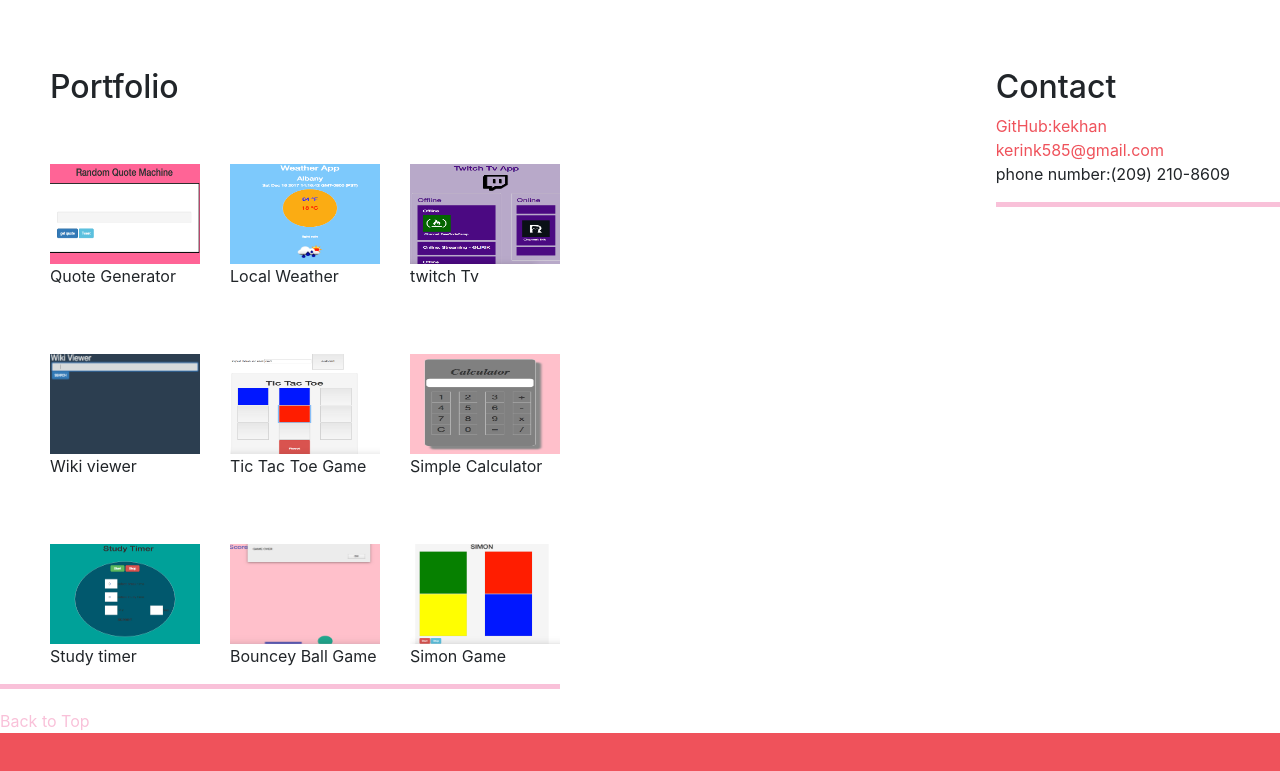
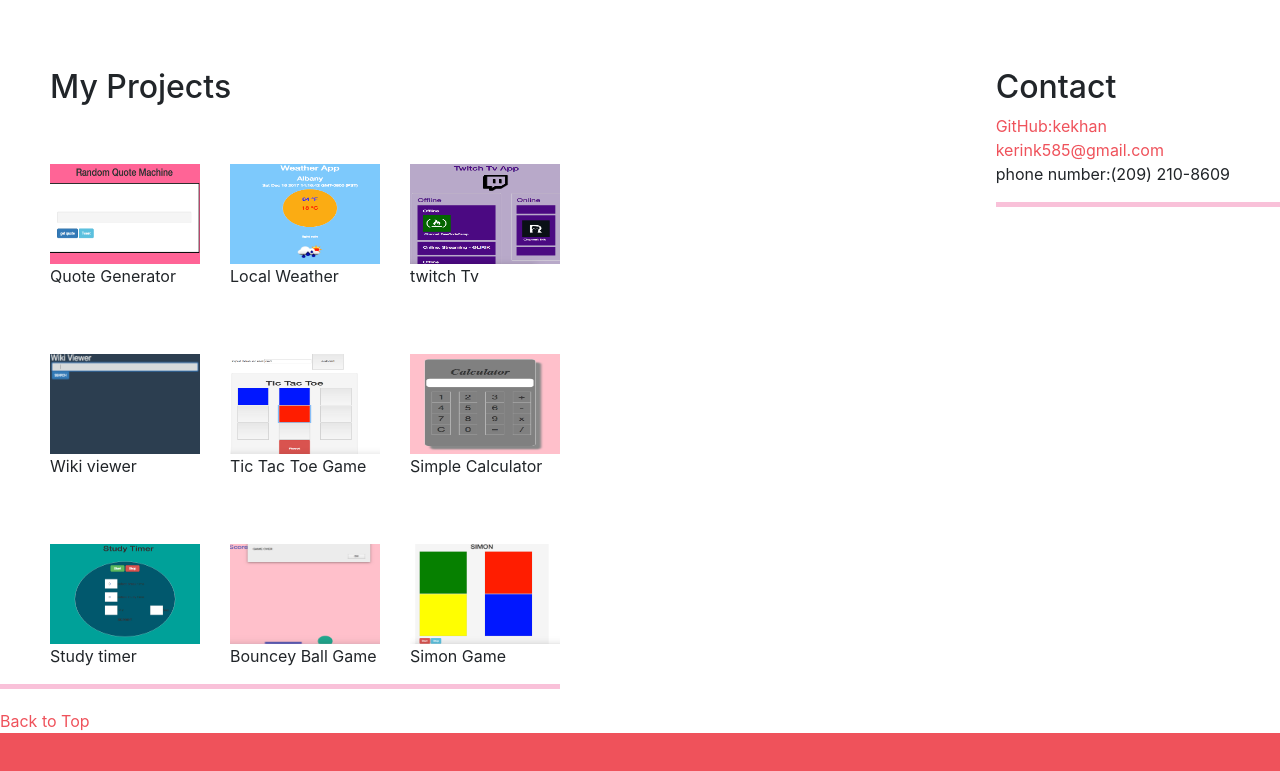
Before and after one commit to kekhan/kekhan.github.io, a plain HTML site: page index.html in a window 1280 px wide. Shown: the part 457-1228 px from the top of the page. Drawn offline with nearby package versions, Linux system fonts and the light colour scheme.

Commit message:
updated more css styles

```diff
--- a/index.html
+++ b/index.html
@@ -29,7 +29,7 @@
 	</section>
 	<div class ="group">
 	<section class="topBorder portfolio" id="projects">
-		<h2>Portfolio</h2>
+		<h2>My Projects</h2>
 		<div class="row">
 			<div class="col-md-4">
 				<a href="web/quoteMachine/randomQuote.html"><img src="projectImages/quotesnap.png" class="projectImg"></a>
--- a/myPage.css
+++ b/myPage.css
@@ -10,14 +10,23 @@ ul li{
 a{
 	color:#F9C1D9;
 }
+
 a:link{
 	text-decoration: none;
 
 }
+
 #contact a {
 	color: #EF525B;
 }
 #contact a:hover {
+	color: #F788A6;
+}
+#footer a{
+	color: #EF525B;
+
+}
+#footer a:hover{
 	color: #F788A6;
 }
 a:hover{
```
